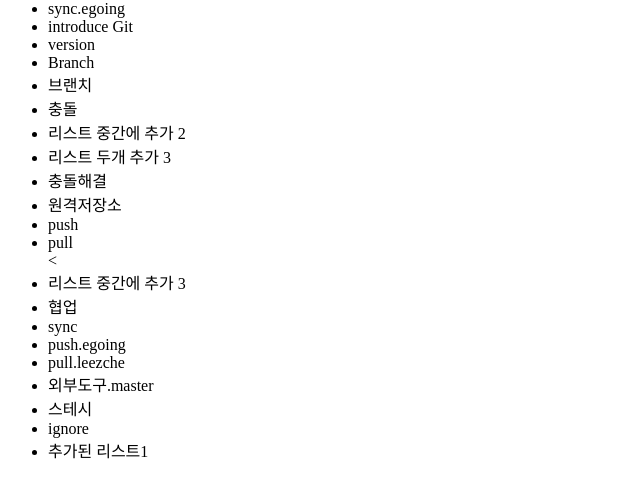
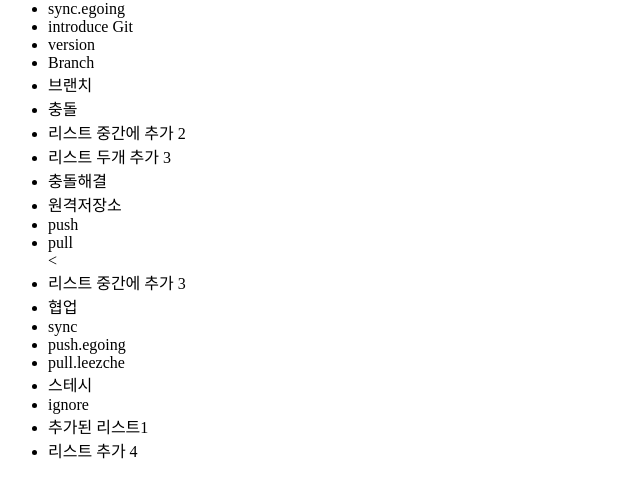
Before and after one commit to Rock-joon/prrr, a plain HTML site: page index.html in a window 1280 px wide. Shown: the part 66-564 px from the top of the page, without its empty margins (0-640 px from the left). Drawn offline with Linux system fonts and the light colour scheme.

Commit message:
리스트 추가 4 리스트 삭제

```diff
--- a/index.html
+++ b/index.html
@@ -25,10 +25,10 @@
             <li>sync</li>
             <li>push.egoing</li>
             <li>pull.leezche</li>
-            <li>외부도구.master</li>
             <li>스테시</li>
             <li>ignore</li>
             <li>추가된 리스트1</li>
+            <li>리스트 추가 4</li>
         </ul>
     </body>
 </html>
```
